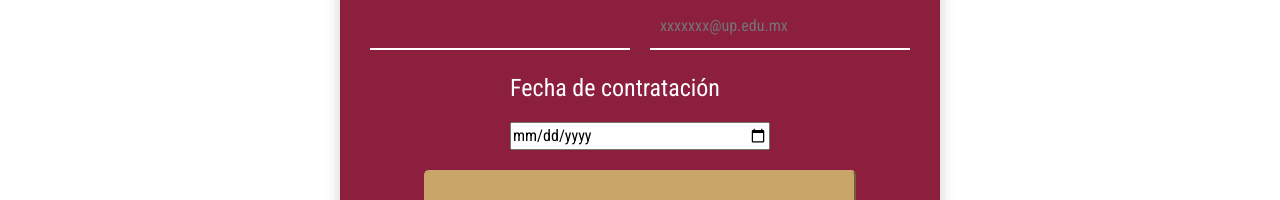
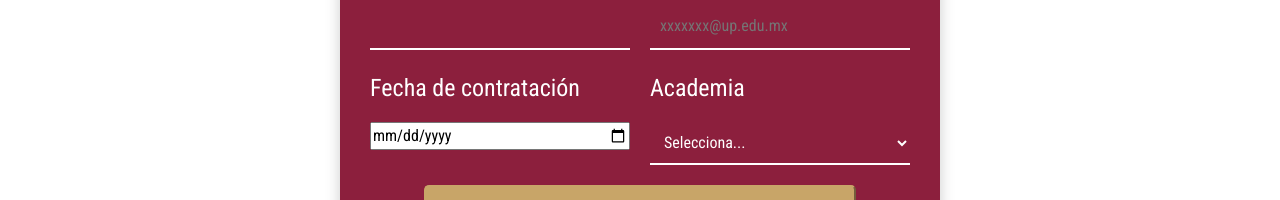
Before and after one commit to norasowhat/UP-tickets, an Angular app: page /pagina-principal in a window 1280 px wide. Shown: the part 1620-1820 px from the top of the page. Built offline with nearby package versions, Linux system fonts and the light colour scheme; no server answers.

Commit message:
academia

```diff
--- a/src/app/com/agregar-profesor/agregar-profesor.html
+++ b/src/app/com/agregar-profesor/agregar-profesor.html
@@ -46,6 +46,15 @@
           <label for="input-field" class="input-label">Fecha</label>
           <span class="input-highlight"></span>
         </div>
+        <div class="input-container">
+          <div class="titulo-input">
+            <label for="password">Academia</label>
+          </div>
+          <select class="input-field">
+            <option value="">Selecciona...</option>
+          </select>
+          <span class="input-highlight"></span>
+        </div>
         <button type="submit">Agregar Profesor</button>
       </div>
     </div>
```
